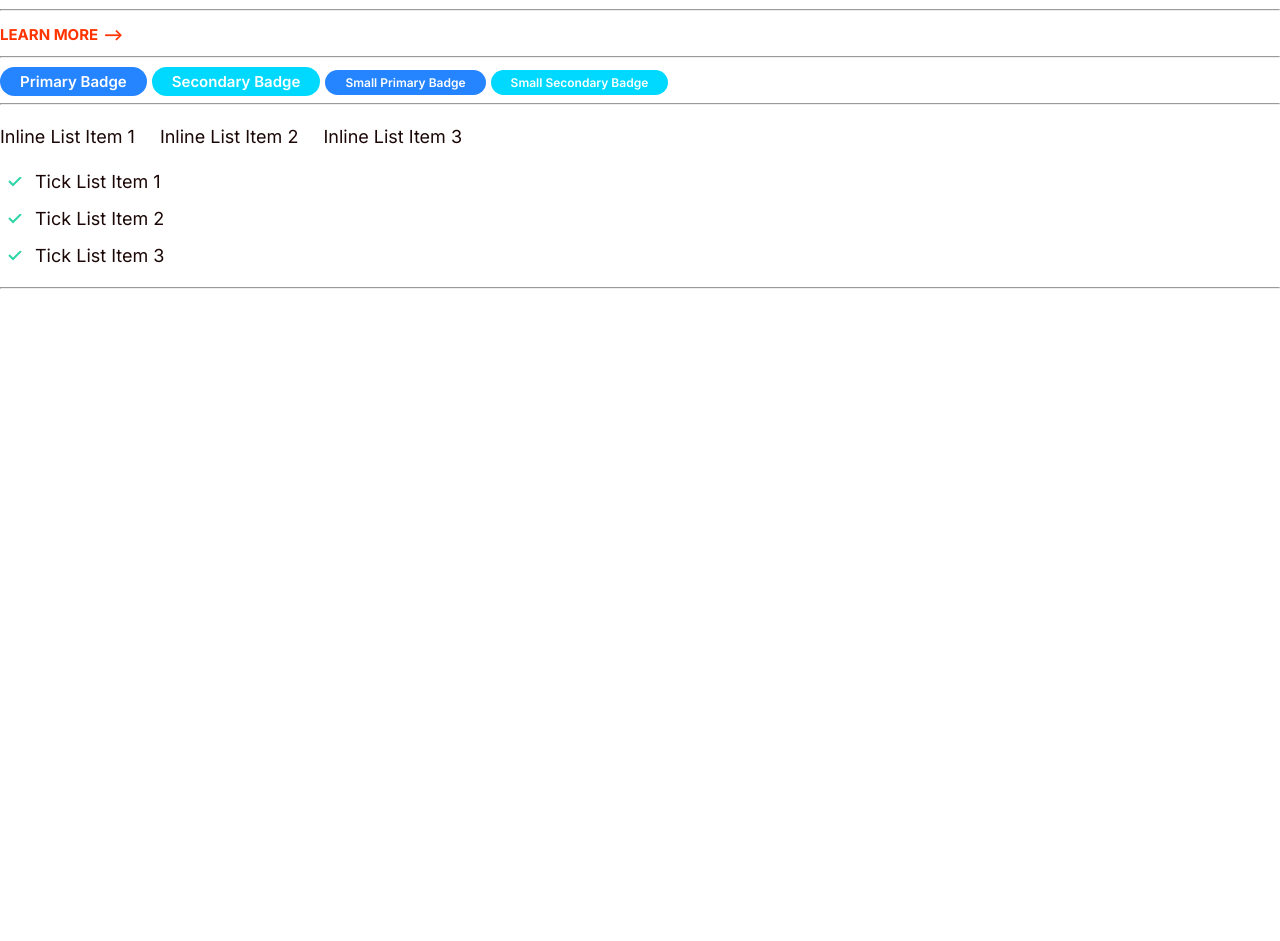
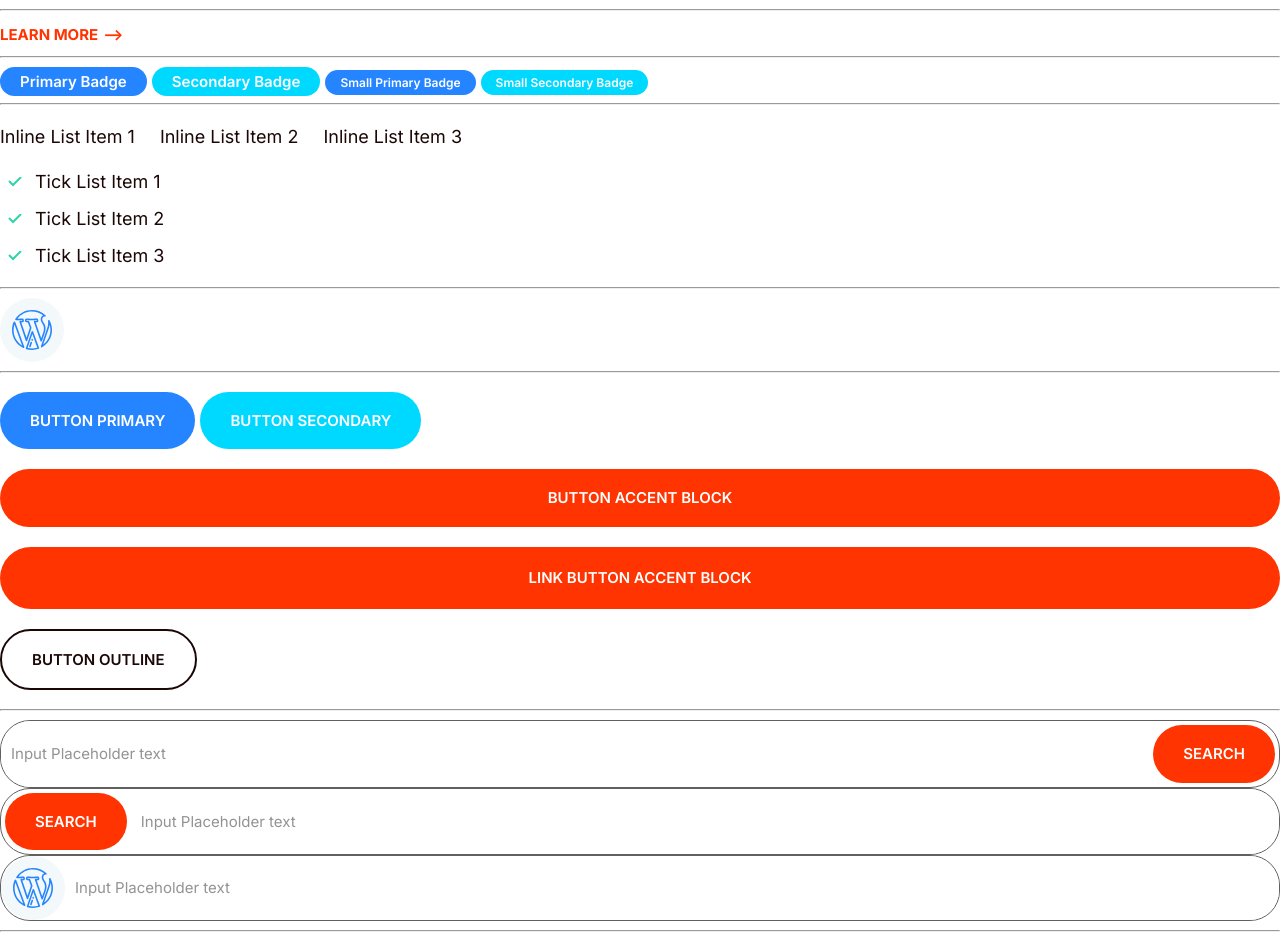
Before and after one commit to rocketskatesninja/rocketskatesninja.n, a plain HTML site: page gallery.html in a window 1280 px wide. Before the commit the page ends 800 px from the top, so only its background shows below. Drawn offline with Linux system fonts and the light colour scheme.

Commit message:
Pre desk move commit

```diff
--- a/css/styles.css
+++ b/css/styles.css
@@ -1,9 +1,20 @@
 :root {
+  --border-radius: 30px;
   --color-accent: #ff3400;
+  --color-accent-hover: #f58a6f;
   --color-body: #918ca4;
+  --color-border: #625f5f;
   --color-headings: #1b0706;
   --color-primary: #2584ff;
+  --color-primary-hover: #6fa9f4;
   --color-secondary: #00d9ff;
+  --color-secondary-hover: #a1dee9;
+}
+
+*,
+*::after,
+*::before {
+  box-sizing: border-box;
 }
 
 /* Typography */
@@ -106,6 +117,7 @@ a {
 
 .badge--small {
   font-size: 1.6rem;
+  padding: 0.5rem 1.5rem;
 }
 
 @media screen and (min-width: 1024px) {
@@ -121,9 +133,9 @@ a {
 /* Lists */
 
 .list {
+  color: var(--color-headings);
   list-style: none;
   padding-left: 0;
-  color: var(--color-headings);
 }
 
 .list--inline .list__item {
@@ -137,8 +149,8 @@ a {
 }
 
 .list--tick .list__item {
+  margin-bottom: 1rem;
   padding-left: 0.5rem;
-  margin-bottom: 1rem;
 }
 
 @media screen and (min-width: 1024px) {
@@ -146,3 +158,200 @@ a {
     padding-left: 0;
   }
 }
+
+/* Icons */
+
+.icon {
+  height: 40px;
+  width: 40px;
+}
+
+.icon--primary {
+  fill: var(--color-primary);
+}
+
+.icon-container {
+  align-items: center;
+  background: #f3f9fa;
+  border-radius: 100%;
+  display: inline-flex;
+  height: 64px;
+  justify-content: center;
+  width: 64px;
+}
+
+/* Buttons */
+
+.btn {
+  border-radius: 40px;
+  border: 0;
+  cursor: pointer;
+  font-size: 1.8rem;
+  font-weight: 600;
+  margin: 1rem 0;
+  padding: 2rem 3rem;
+  text-align: center;
+  text-transform: uppercase;
+  transition: background-color 0.3s;
+  white-space: nowrap;
+}
+
+.btn--primary {
+  background: var(--color-primary);
+  color: #fff;
+}
+
+.btn--secondary {
+  background: var(--color-secondary);
+  color: #fff;
+}
+
+.btn--accent {
+  background: var(--color-accent);
+  color: #fff;
+}
+
+.btn--primary:hover {
+  background: var(--color-primary-hover);
+}
+
+.btn--secondary:hover {
+  background: var(--color-secondary-hover);
+}
+
+.btn--accent:hover {
+  background: var(--color-accent-hover);
+}
+
+.btn--block {
+  width: 100%;
+  display: inline-block;
+}
+
+.btn--outline {
+  background: #fff;
+  color: var(--color-headings);
+  border: 2px solid var(--color-headings);
+}
+
+.btn--outline:hover {
+  background: var(--color-headings);
+  color: #fff;
+}
+
+@media screen and (min-width: 1024px) {
+  .btn {
+    font-size: 1.5rem;
+  }
+}
+
+/* Inputs */
+
+.input {
+  border-radius: var(--border-radius);
+  border: 1px solid #b0adad;
+  color: var(--color-headings);
+  font-size: 2rem;
+  outline: 0;
+  padding: 1.5rem 3.5rem;
+}
+
+::placeholder {
+  color: #939393;
+}
+
+.input-group {
+  border: 1px solid var(--color-border);
+  border-radius: var(--border-radius);
+  display: flex;
+}
+
+.input-group .input {
+  border: 0;
+  flex-grow: 1;
+  padding: 1.5rem 1rem;
+}
+
+.input-group .btn {
+  margin: 4px;
+}
+
+@media screen and (min-width: 1024px) {
+  .input {
+    font-size: 1.5rem;
+  }
+}
+
+/* Cards */
+
+.card {
+  border-radius: 7px;
+  box-shadow: 0 0 20px 10px #f3f3f3;
+  overflow: hidden;
+}
+
+.card__header,
+.card__body {
+  padding: 2rem 3rem;
+}
+
+.card--primary .card__header {
+  background: var(--color-primary);
+  color: #fff;
+}
+.card--secondary .card__header {
+  background: var(--color-secondary);
+  color: #fff;
+}
+
+.card--secondary .badge--secondary {
+  background: #02cdf1;
+}
+.card--primary .badge--primary {
+  background: #3d71d8;
+}
+
+/* Plans */
+
+.plan__name {
+  color: #fff;
+  margin: 0;
+  font-weight: 500;
+  font-size: 2.4rem;
+}
+
+.plan__price {
+  font-size: 6rem;
+}
+
+.plan__billing-cycle {
+  font-size: 2.4rem;
+  font-weight: 300;
+  opacity: 0.8;
+  margin-right: 1rem;
+}
+
+.plan__description {
+  font-size: 2rem;
+  font-weight: 300;
+  letter-spacing: 1px;
+  display: block;
+}
+
+.plan .list__item {
+  margin-bottom: 2rem;
+}
+
+@media screen and (min-width: 1024px) {
+  .plan__name {
+    font-size: 5rem;
+  }
+
+  .plan__price {
+    font-size: 5rem;
+  }
+
+  .plan__billing {
+    font-size: 1.6rem;
+  }
+}
--- a/gallery.html
+++ b/gallery.html
@@ -36,5 +36,34 @@
       <li class="list__item">Tick List Item 3</li>
     </ul>
     <hr />
+    <span class="icon-container">
+      <svg class="icon icon--primary">
+        <use xlink:href="images/sprite.svg#wordpress"></use>
+      </svg>
+    </span>
+    <hr />
+    <button class="btn btn--primary">button primary</button>
+    <button class="btn btn--secondary">button secondary</button>
+    <button class="btn btn--block btn--accent">button accent block</button>
+    <a href="#" class="btn btn--block btn--accent">link button accent block</a>
+    <button class="btn btn--outline">button outline</button>
+    <hr />
+    <div class="input-group">
+      <input type="text" class="input" placeholder="Input Placeholder text" />
+      <button class="btn btn--accent">Search</button>
+    </div>
+    <div class="input-group">
+      <button class="btn btn--accent">Search</button>
+      <input type="text" class="input" placeholder="Input Placeholder text" />
+    </div>
+    <div class="input-group">
+      <span class="icon-container">
+        <svg class="icon icon--primary">
+          <use xlink:href="images/sprite.svg#wordpress"></use>
+        </svg>
+      </span>
+      <input type="text" class="input" placeholder="Input Placeholder text" />
+    </div>
+    <hr />
   </body>
 </html>
```
Also changed, not shown: components/buttons.html (added, +5 -0 lines), components/cards.html (added, +12 -0 lines), components/icons.html (added, +5 -0 lines), components/inputs.html (added, +16 -0 lines), index.html (+21 -1 lines), images/sprite.svg (added).
